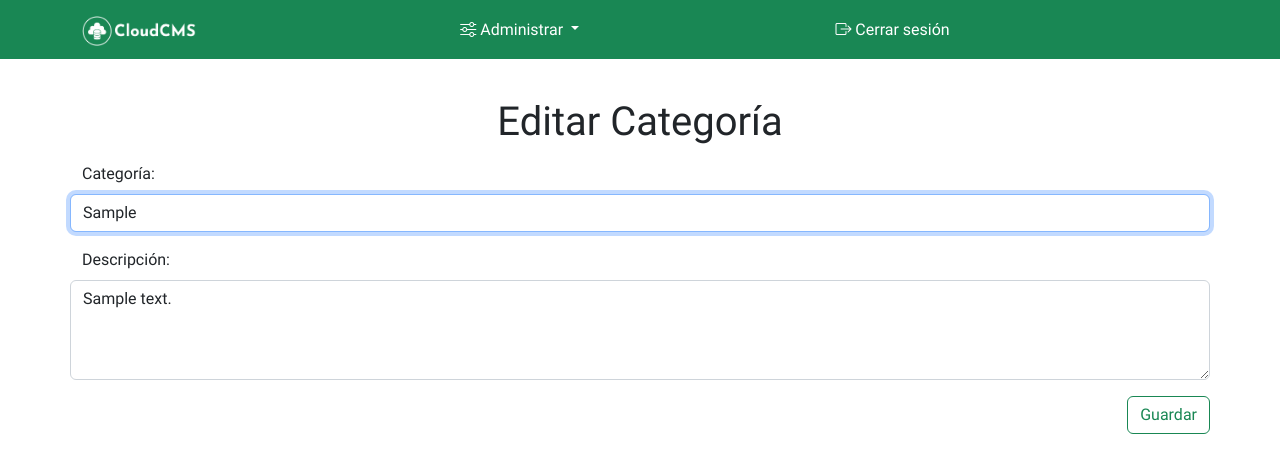
After one commit to Adrienri2/CloudCMS, a Django app: page /manage/edit/category/1 in a window 1280 px wide. The commit adds this page. Shown: the top 473 px of the page. Run offline with Django 4.2, Linux system fonts and the light colour scheme; a user stored in the database is signed in; tables that the repository leaves empty hold one stand-in row (values such as "Sample post"); some libraries are stand-ins or nearby versions.

Commit message:
Se agrego Editar categoría

```diff
--- a/CMS/management/templates/management/category.html
+++ b/CMS/management/templates/management/category.html
@@ -32,7 +32,7 @@
           <td>{{ category.category|truncatechars:30 }}</td>
           <td>{{ category.desc|truncatechars:50 }}</td>
           <td>
-            <a class="btn btn-warning" href="" role="button">
+            <a class="btn btn-warning" href="{% url 'manage:edit_category' category.id %}" role="button">
               <i class="bi bi-pencil-square"></i>
               Editar
             </a>
--- /dev/null
+++ b/CMS/management/templates/management/edit_category.html
@@ -0,0 +1,29 @@
+{% extends 'layout.html' %}
+
+{% block title %}Editar Categoría{% endblock %}
+
+{% block body %}
+<div class="container mt-5 mb-5">
+  <div class="row">
+    <h1 class="text-center mb-3">
+      Editar Categoría
+    </h1>
+  </div>
+  <div class="row">
+    <form method="post" action="{% url 'manage:edit_category' category.id %}">
+      {% csrf_token %}
+      <div class="row mb-3">
+        <label for="category" class="form-label">Categoría:</label>
+        <input type="text" class="form-control" id="category" placeholder="Categoría" name="category" value="{{ category.category }}" required autofocus>
+      </div>
+      <div class="row mb-3">
+        <label for="desc" class="form-label">Descripción:</label>
+        <textarea class="form-control" placeholder="Escribe la descripción aquí" id="desc" style="height: 100px" name="desc">{{ category.desc }}</textarea>
+      </div>
+      <div class="row float-end">
+        <button type="submit" class="btn btn-outline-success">Guardar</button>
+      </div>
+    </form>
+  </div>
+</div>
+{% endblock %}
```
